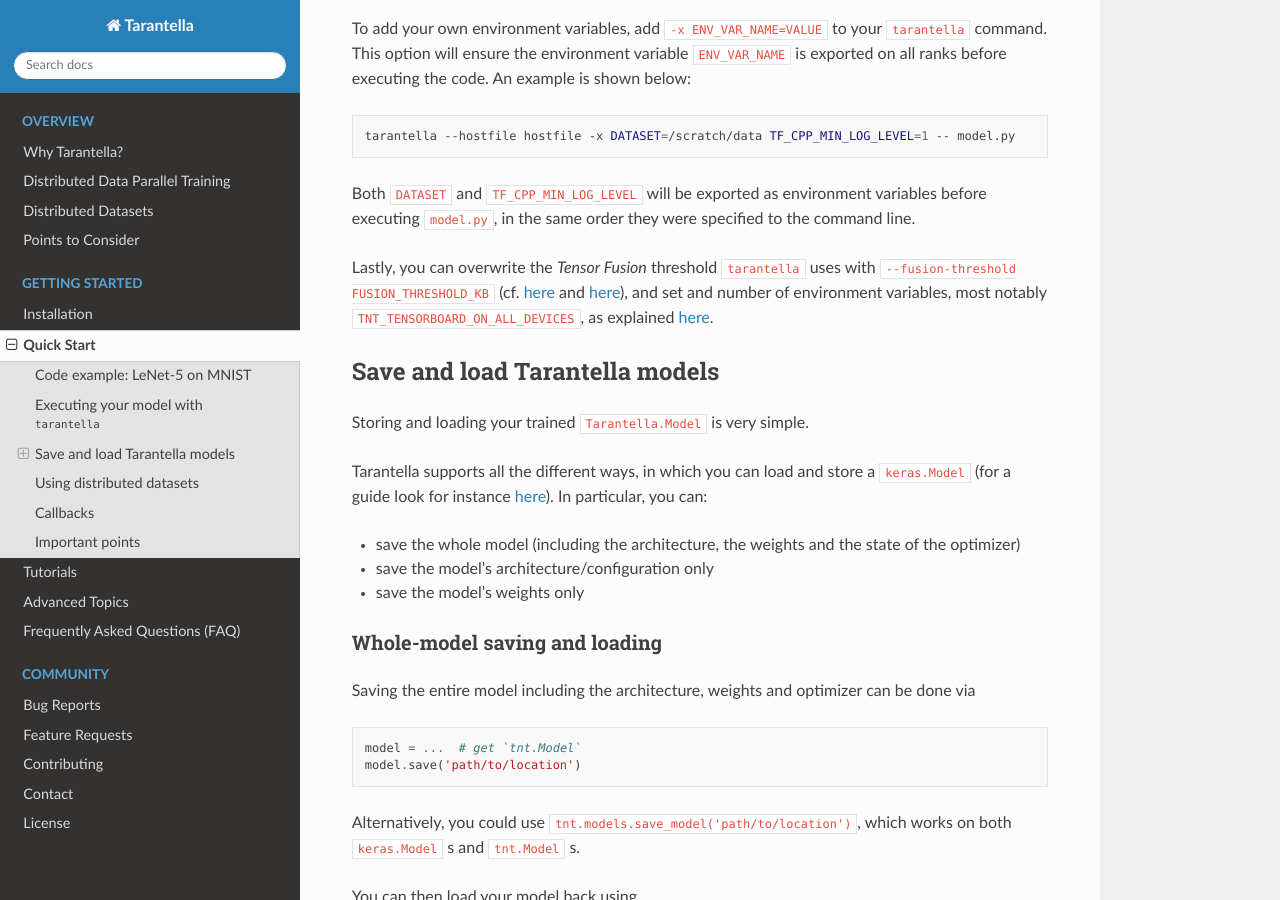
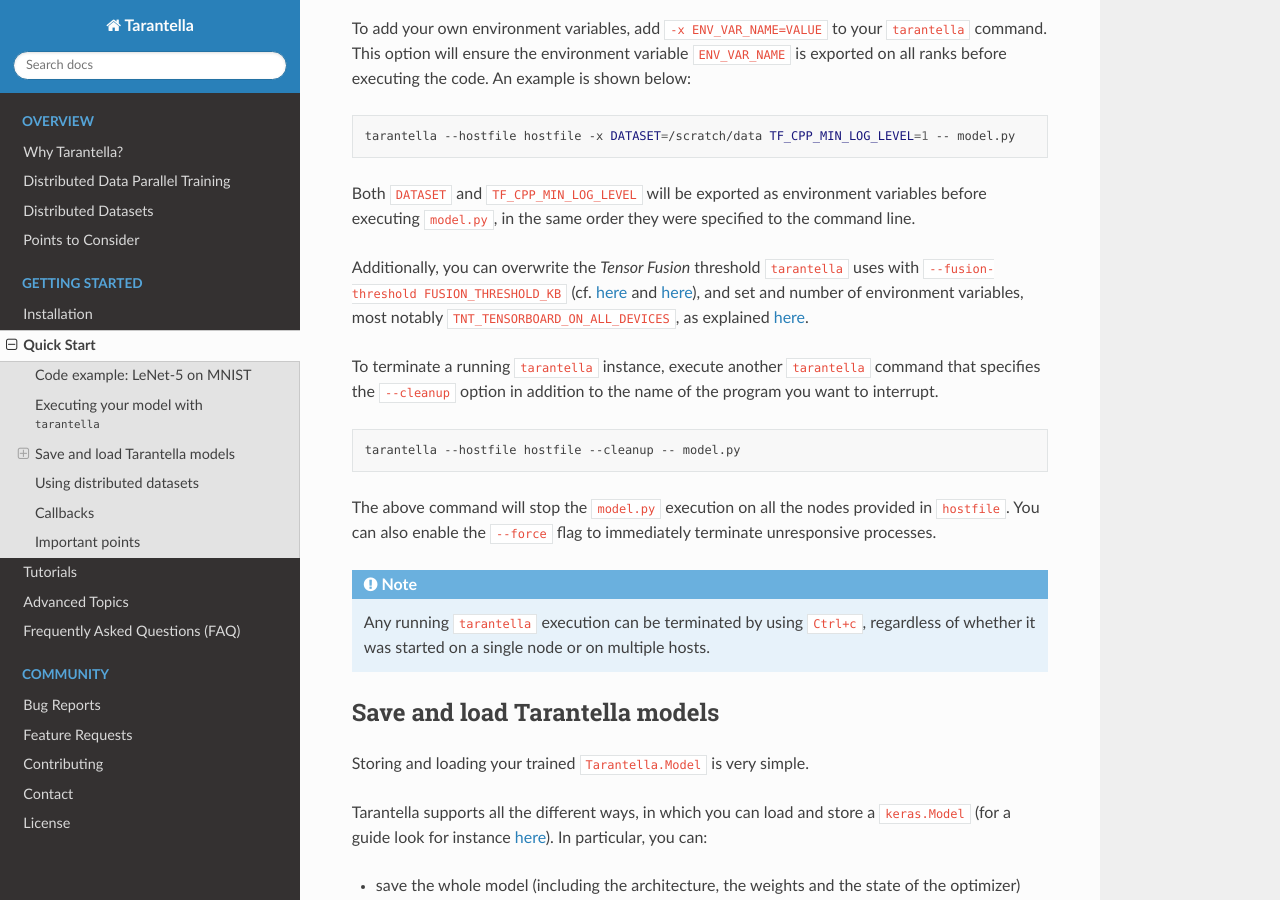
Before and after one commit to cc-hpc-itwm/tarantella, a Sphinx documentation site: the page built from docs/source/quick_start.rst, in a window 1280 px wide and 900 px high, scrolled down 4267 px. Built offline with Sphinx 7.4.7 and the Read the Docs theme 2.0.0, drawn with Linux system fonts in a browser that asks for light colours.

Commit message:
docs: quick start: add description of the `--cleanup` command

```diff
--- a/docs/source/faq.rst
+++ b/docs/source/faq.rst
@@ -52,7 +52,11 @@
 
    The execution seems to stall. What shall I do?
 
-Please kill any processes that might be still running from a previous (aborted) call to ``tarantella``.
+Please use the ``tarantella --cleanup`` command to kill any processes that
+might be still running from a previous (aborted) call to ``tarantella`` as shown
+:ref:`here <tnt-cleanup-label>`.
+Note that you can also interrupt a running ``tarantella`` instance (distributed on multiple nodes)
+by using ``Ctrl+c``.
 
 .. admonition:: Question
 
--- a/docs/source/quick_start.rst
+++ b/docs/source/quick_start.rst
@@ -193,12 +193,30 @@
 Both ``DATASET`` and ``TF_CPP_MIN_LOG_LEVEL`` will be exported as environment variables
 before executing ``model.py``, in the same order they were specified to the command line.
 
-Lastly, you can overwrite the *Tensor Fusion* threshold ``tarantella`` uses
+Additionally, you can overwrite the *Tensor Fusion* threshold ``tarantella`` uses
 with ``--fusion-threshold FUSION_THRESHOLD_KB``
 (cf. :ref:`here <tensor-fusion-label>` and :ref:`here <tensor-fusion-threshold-label>`),
 and set and number of environment variables, most notably
 ``TNT_TENSORBOARD_ON_ALL_DEVICES``, as explained
 :ref:`here <callbacks-label>`.
+
+.. _tnt-cleanup-label:
+
+To terminate a running ``tarantella`` instance, execute another ``tarantella`` command that
+specifies the ``--cleanup`` option in addition to the name of the program you want to interrupt.
+
+.. code-block:: bash
+
+   tarantella --hostfile hostfile --cleanup -- model.py
+
+The above command will stop the ``model.py`` execution on all the nodes provided in ``hostfile``.
+You can also enable the ``--force`` flag to immediately terminate unresponsive processes.
+
+.. note::
+
+  Any running ``tarantella`` execution can be terminated by using ``Ctrl+c``, regardless of
+  whether it was started on a single node or on multiple hosts.
+
 
 Save and load Tarantella models
 ^^^^^^^^^^^^^^^^^^^^^^^^^^^^^^^
```
